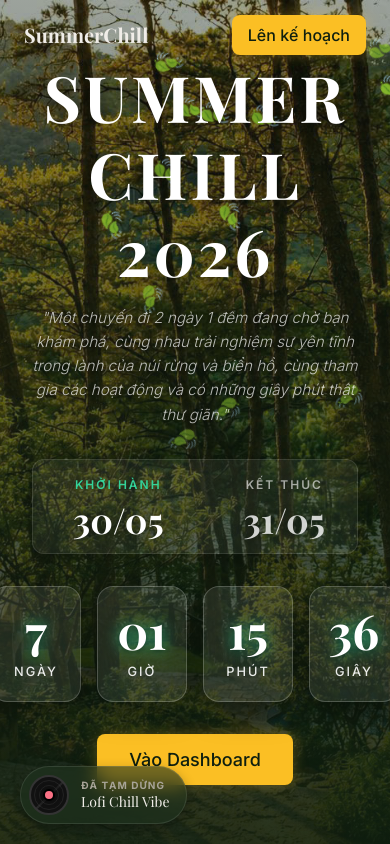
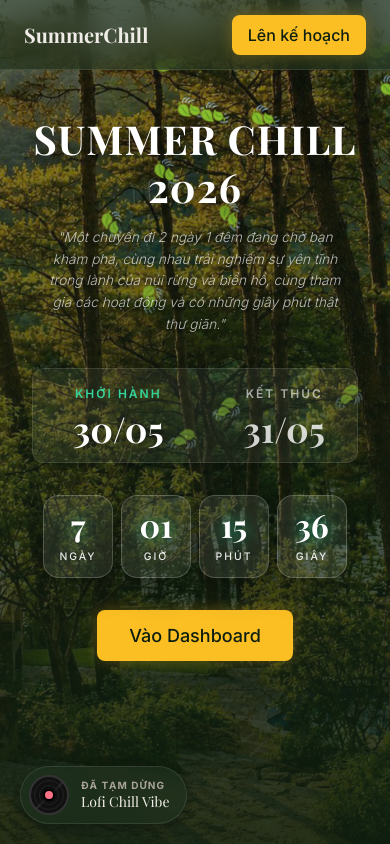
Before and after one commit to khailhust/summer-chill, a website built with Vite: page index.html in a window 390 px wide. Shown: the top 844 px of the page. Built offline with nearby package versions, Linux system fonts and the light colour scheme; some packages are replaced by stand-ins of ours; no server answers; the database is empty; a web font is replaced by a local one.

Commit message:
feat: initialize core CSS design system and landing page styles

```diff
--- a/src/styles/dashboard.css
+++ b/src/styles/dashboard.css
@@ -27,7 +27,9 @@
 }
 
 .navbar.landing-mode {
-  background: transparent;
+  background: var(--bg-glass);
+  backdrop-filter: blur(16px);
+  border-bottom: 1px solid var(--border-glass);
 }
 
 .navbar.dashboard-mode {
--- a/src/styles/index.css
+++ b/src/styles/index.css
@@ -133,3 +133,14 @@
   display: flex;
   flex-direction: column;
 }
+
+/* Mobile Responsiveness */
+@media (max-width: 768px) {
+  :root {
+    --fs-2xl: 1.25rem;
+    --fs-3xl: 1.5rem;
+    --fs-4xl: 1.8rem;
+    --fs-5xl: 2.2rem;
+    --space-16: 3rem;
+  }
+}
--- a/src/styles/landing.css
+++ b/src/styles/landing.css
@@ -112,3 +112,36 @@
     grid-template-columns: 1fr 2fr;
   }
 }
+
+@media (max-width: 768px) {
+  .hero-section {
+    padding-bottom: 100px;
+  }
+
+  .hero-title {
+    font-size: 2.5rem;
+    letter-spacing: 1px;
+  }
+
+  .hero-slogan {
+    font-size: 0.85rem;
+    padding: 0 1rem;
+  }
+
+  .countdown-container {
+    gap: var(--space-2);
+  }
+
+  .countdown-box {
+    min-width: 70px !important;
+    padding: 0.8rem 0.25rem !important;
+  }
+
+  .countdown-number {
+    font-size: 2rem;
+  }
+
+  .countdown-label {
+    font-size: 0.65rem;
+  }
+}
```
